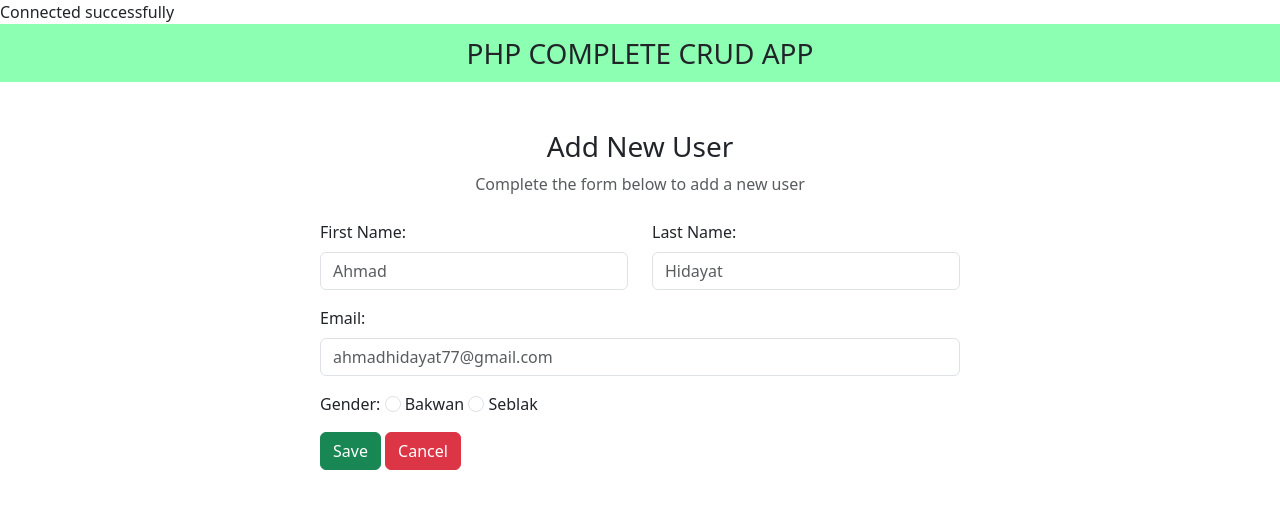
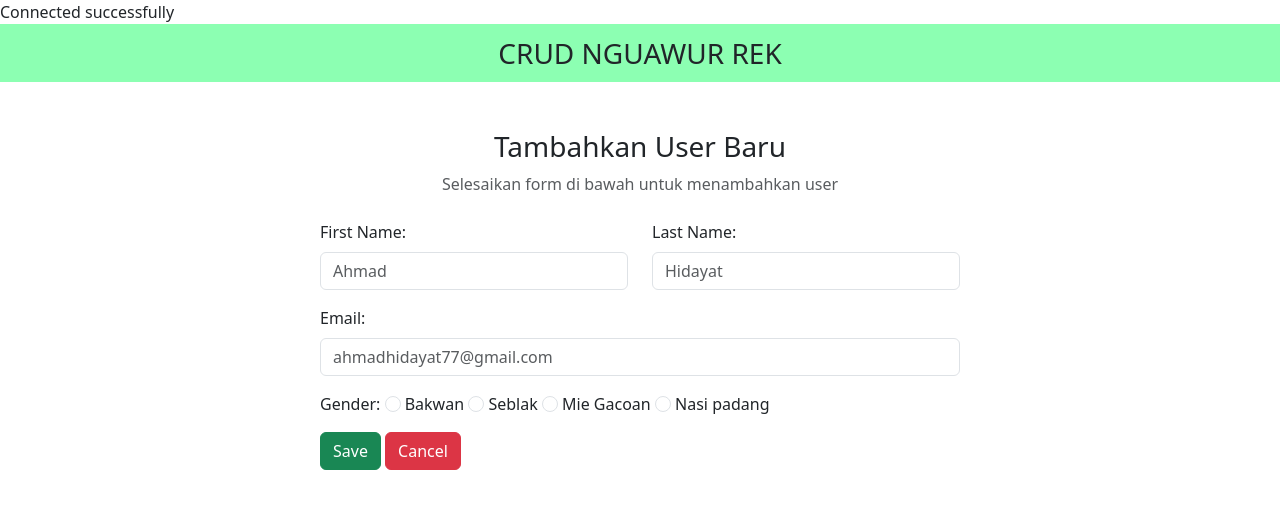
Before and after one commit to putraaxzy/crud, a PHP site: page /add_new.php in a window 1280 px wide. Shown: the top 509 px of the page. Run offline with PHP 8.4, Linux system fonts and the light colour scheme.

Commit message:
slebew v1 apalah yang penting ga error

```diff
--- a/add_new.php
+++ b/add_new.php
@@ -38,13 +38,13 @@ if(isset($_POST['submit'])) {
 <body>
     <nav class="navbar navbar-light justify-content-center fs-3 mb-5"
     style="background-color: #00ff5573;">
-        PHP COMPLETE CRUD APP
+        CRUD NGUAWUR REK
     </nav>
 
     <div class="container">
         <div class="text-center mb-4">
-            <h3>Add New User</h3>
-            <p class="text-muted">Complete the form below to add a new user</p>
+            <h3>Tambahkan User Baru</h3>
+            <p class="text-muted">Selesaikan form di bawah untuk menambahkan user</p>
         </div>
 
         <div class="container d-flex justify-content-center">
@@ -68,10 +68,14 @@ if(isset($_POST['submit'])) {
                 </div>
                     <div class="form-group mb-3">
                         <label>Gender:</label>
-                        <input type="radio" class="form-check-input" name="gender" id="male" value="male">
+                        <input type="radio" class="form-check-input" name="gender" id="bakwan" value="bakwan">
                         <label for="male" class="form-input-label">Bakwan</label>
-                        <input type="radio" class="form-check-input" name="gender" id="female" value="female">
+                        <input type="radio" class="form-check-input" name="gender" id="seblak" value="seblak">
                         <label for="female" class="form-input-label">Seblak</label>
+                        <input type="radio" class="form-check-input" name="gender" id="mie gacoan" value="mie gacoan">
+                        <label for="female" class="form-input-label">Mie Gacoan</label>
+                        <input type="radio" class="form-check-input" name="gender" id="nasi padang" value="nasi padang">
+                        <label for="female" class="form-input-label">Nasi padang</label>
                     </div>
                     <div>
                         <button type="submit" class="btn btn-success" name="submit">Save</button>
--- a/index.php
+++ b/index.php
@@ -16,12 +16,12 @@ include "db_conn.php";
   <!-- Font Awesome -->
   <link rel="stylesheet" href="https://cdnjs.cloudflare.com/ajax/libs/font-awesome/6.4.0/css/all.min.css" integrity="sha512-iecdLmaskl7CVkqkXNQ/ZH/XLlvWZOJyj7Yy7tcenmpD1ypASozpmT/E0iPtmFIB46ZmdtAc9eNBvH0H/ZpiBw==" crossorigin="anonymous" referrerpolicy="no-referrer" />
 
-  <title>PHP CRUD Application</title>
+  <title>CRUD NGUAWUR REK</title>
 </head>
 
 <body>
   <nav class="navbar navbar-light justify-content-center fs-3 mb-5" style="background-color: #00ff5573;">
-    PHP Complete CRUD Application
+    CRUD NGUAWUR REK
   </nav>
 
   <div class="container">
@@ -34,7 +34,7 @@ include "db_conn.php";
     </div>';
     }
     ?>
-    <a href="add-new.php" class="btn btn-dark mb-3">Add New</a>
+    <a href="add_new.php" class="btn btn-dark mb-3">Add New</a>
 
     <table class="table table-hover text-center">
       <thead class="table-dark">
```
